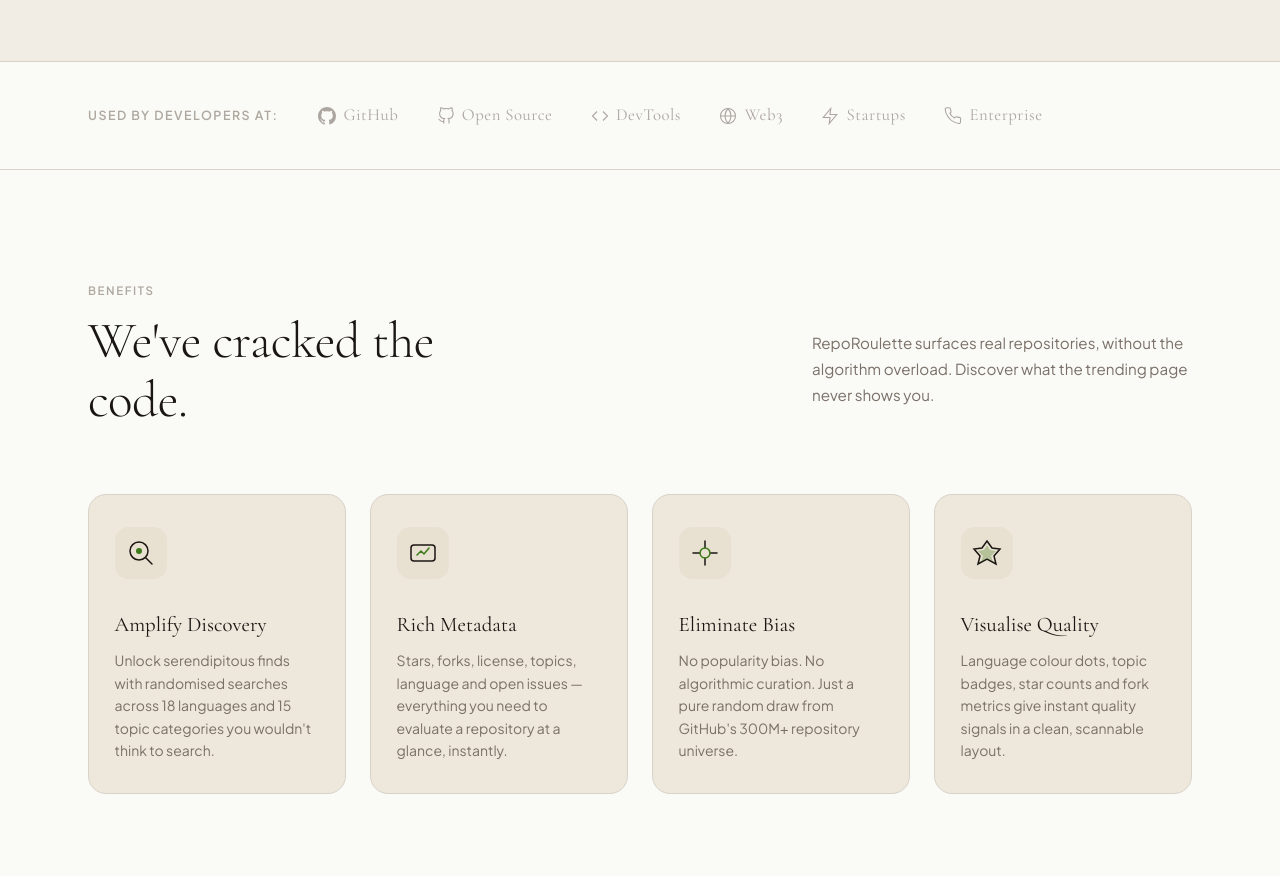
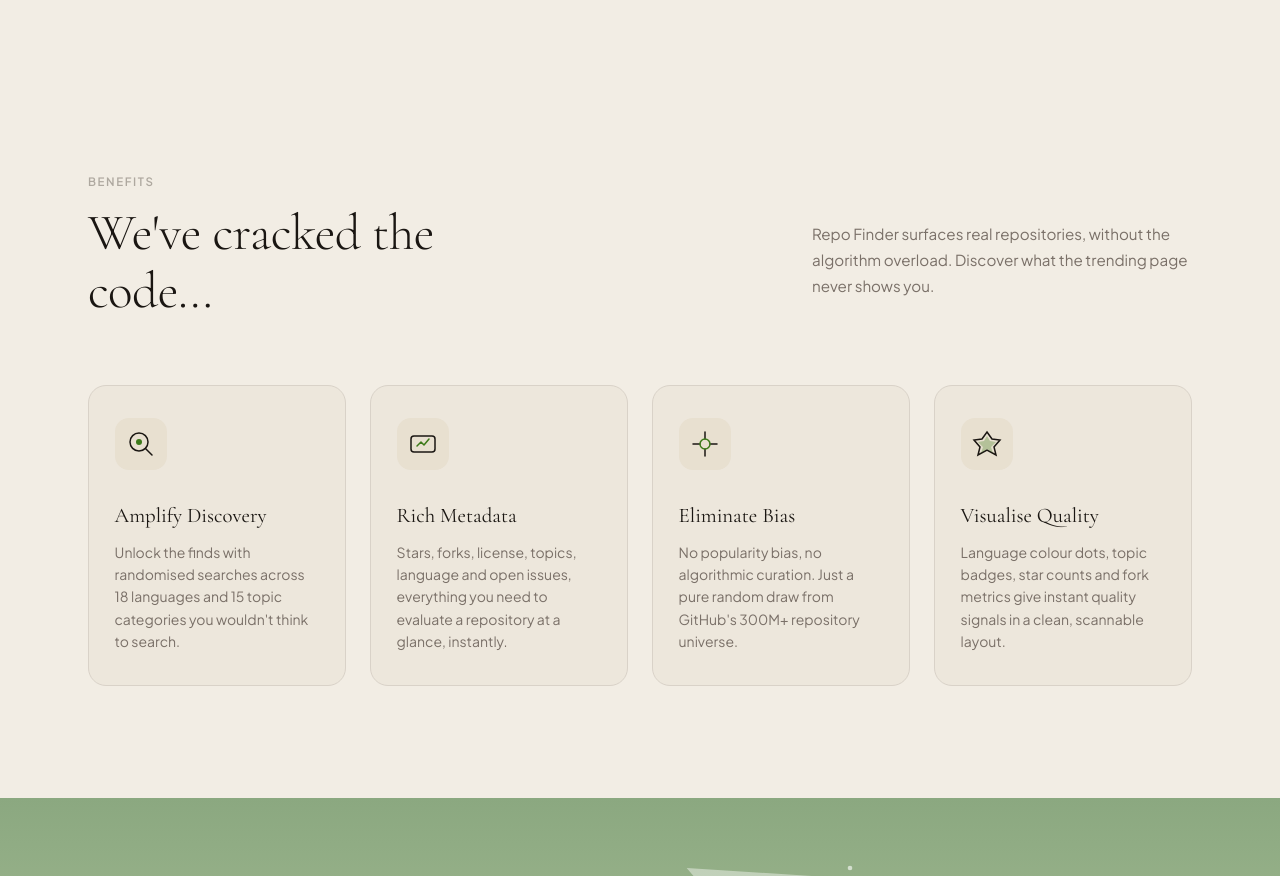
Before and after one commit to Renz-Victa/Github-Random-Repository-Finder, a plain HTML site: page index.html in a window 1280 px wide. Shown: the part 798-1674 px from the top of the page. Drawn offline with nearby package versions, Linux system fonts and the light colour scheme.

```diff
--- a/index.html
+++ b/index.html
@@ -27,7 +27,7 @@
                     <line x1="2" y1="12" x2="5" y2="12" />
                     <line x1="19" y1="12" x2="22" y2="12" />
                 </svg>
-                RepoRoulette
+                Repo Finder
             </a>
             <div class="nav-links">
                 <a href="#benefits">Benefits</a>
@@ -168,7 +168,7 @@
                     <div class="hero-row">
                         <h1 class="hero-h1">Browse everything.</h1>
                         <div style="display:flex;flex-direction:column;gap:1.25rem;align-items:flex-start">
-                            <p class="hero-sub">RepoRoulette finds brilliant, surprising GitHub repositories you'd never
+                            <p class="hero-sub">Repo Finder finds brilliant, surprising GitHub repositories you'd never
                                 discover on your own. No algorithm. Pure serendipity.</p>
                             <a href="#finder" class="btn-dark">
                                 <svg width="16" height="16" viewBox="0 0 24 24" fill="none" stroke="currentColor"
@@ -189,71 +189,15 @@
         </div>
     </section>
 
-    <!-- TRUSTED BY -->
-    <div class="trusted">
-        <div class="trusted-inner">
-            <span class="trusted-label">Used by developers at:</span>
-            <div class="trusted-logos">
-                <div class="t-logo">
-                    <svg width="18" height="18" viewBox="0 0 24 24" fill="currentColor">
-                        <path
-                            d="M12 0C5.37 0 0 5.37 0 12c0 5.31 3.435 9.795 8.205 11.385.6.105.825-.255.825-.57 0-.285-.015-1.23-.015-2.235-3.015.555-3.795-.735-4.035-1.41-.135-.345-.72-1.41-1.23-1.695-.42-.225-1.02-.78-.015-.795.945-.015 1.62.87 1.845 1.23 1.08 1.815 2.805 1.305 3.495.99.105-.78.42-1.305.765-1.605-2.67-.3-5.46-1.335-5.46-5.925 0-1.305.465-2.385 1.23-3.225-.12-.3-.54-1.53.12-3.18 0 0 1.005-.315 3.3 1.23.96-.27 1.98-.405 3-.405s2.04.135 3 .405c2.295-1.56 3.3-1.23 3.3-1.23.66 1.65.24 2.88.12 3.18.765.84 1.23 1.905 1.23 3.225 0 4.605-2.805 5.625-5.475 5.925.435.375.81 1.095.81 2.22 0 1.605-.015 2.895-.015 3.3 0 .315.225.69.825.57A12.02 12.02 0 0 0 24 12c0-6.63-5.37-12-12-12z" />
-                    </svg>
-                    GitHub
-                </div>
-                <div class="t-logo">
-                    <svg width="18" height="18" viewBox="0 0 24 24" fill="none" stroke="currentColor"
-                        stroke-width="1.5">
-                        <path
-                            d="M9 19c-5 1.5-5-2.5-7-3m14 6v-3.87a3.37 3.37 0 0 0-.94-2.61c3.14-.35 6.44-1.54 6.44-7A5.44 5.44 0 0 0 20 4.77 5.07 5.07 0 0 0 19.91 1S18.73.65 16 2.48a13.38 13.38 0 0 0-7 0C6.27.65 5.09 1 5.09 1A5.07 5.07 0 0 0 5 4.77a5.44 5.44 0 0 0-1.5 3.78c0 5.42 3.3 6.61 6.44 7A3.37 3.37 0 0 0 9 18.13V22" />
-                    </svg>
-                    Open Source
-                </div>
-                <div class="t-logo">
-                    <svg width="18" height="18" viewBox="0 0 24 24" fill="none" stroke="currentColor"
-                        stroke-width="1.5">
-                        <polyline points="16 18 22 12 16 6" />
-                        <polyline points="8 6 2 12 8 18" />
-                    </svg>
-                    DevTools
-                </div>
-                <div class="t-logo">
-                    <svg width="18" height="18" viewBox="0 0 24 24" fill="none" stroke="currentColor"
-                        stroke-width="1.5">
-                        <circle cx="12" cy="12" r="10" />
-                        <path
-                            d="M2 12h20M12 2a15.3 15.3 0 0 1 4 10 15.3 15.3 0 0 1-4 10 15.3 15.3 0 0 1-4-10 15.3 15.3 0 0 1 4-10z" />
-                    </svg>
-                    Web3
-                </div>
-                <div class="t-logo">
-                    <svg width="18" height="18" viewBox="0 0 24 24" fill="none" stroke="currentColor"
-                        stroke-width="1.5">
-                        <polygon points="13 2 3 14 12 14 11 22 21 10 12 10 13 2" />
-                    </svg>
-                    Startups
-                </div>
-                <div class="t-logo">
-                    <svg width="18" height="18" viewBox="0 0 24 24" fill="none" stroke="currentColor"
-                        stroke-width="1.5">
-                        <path
-                            d="M22 16.92v3a2 2 0 0 1-2.18 2 19.79 19.79 0 0 1-8.63-3.07A19.5 19.5 0 0 1 4.69 12a19.79 19.79 0 0 1-3.07-8.67A2 2 0 0 1 3.6 1h3a2 2 0 0 1 2 1.72c.127.96.361 1.903.7 2.81a2 2 0 0 1-.45 2.11L7.91 8.6a16 16 0 0 0 5.99 5.99l.96-.96a2 2 0 0 1 2.11-.45c.907.339 1.85.573 2.81.7A2 2 0 0 1 22 16.92z" />
-                    </svg>
-                    Enterprise
-                </div>
-            </div>
-        </div>
-    </div>
-
     <!-- BENEFITS -->
     <section id="benefits">
         <div class="wrap">
             <div class="benefits-top" data-reveal>
                 <div>
                     <p class="s-label">Benefits</p>
-                    <h2 class="s-head">We've cracked the code.</h2>
+                    <h2 class="s-head">We've cracked the code...</h2>
                 </div>
-                <p class="s-sub">RepoRoulette surfaces real repositories, without the algorithm overload. Discover what
+                <p class="s-sub">Repo Finder surfaces real repositories, without the algorithm overload. Discover what
                     the trending page never shows you.</p>
             </div>
             <div class="benefits-grid">
@@ -265,7 +209,7 @@
                         <circle cx="24" cy="24" r="3" fill="#3D7A1A" />
                     </svg>
                     <h3 class="benefit-title">Amplify Discovery</h3>
-                    <p class="benefit-text">Unlock serendipitous finds with randomised searches across 18 languages and
+                    <p class="benefit-text">Unlock the finds with randomised searches across 18 languages and
                         15 topic categories you wouldn't think to search.</p>
                 </div>
                 <div class="benefit-card" data-reveal>
@@ -276,7 +220,7 @@
                             stroke-linejoin="round" />
                     </svg>
                     <h3 class="benefit-title">Rich Metadata</h3>
-                    <p class="benefit-text">Stars, forks, license, topics, language and open issues — everything you
+                    <p class="benefit-text">Stars, forks, license, topics, language and open issues, everything you
                         need to evaluate a repository at a glance, instantly.</p>
                 </div>
                 <div class="benefit-card" data-reveal>
@@ -287,7 +231,7 @@
                         <circle cx="26" cy="26" r="5" stroke="#3D7A1A" stroke-width="1.5" />
                     </svg>
                     <h3 class="benefit-title">Eliminate Bias</h3>
-                    <p class="benefit-text">No popularity bias. No algorithmic curation. Just a pure random draw from
+                    <p class="benefit-text">No popularity bias, no algorithmic curation. Just a pure random draw from
                         GitHub's 300M+ repository universe.</p>
                 </div>
                 <div class="benefit-card" data-reveal>
@@ -348,30 +292,30 @@
         <div class="bigpic-content">
             <div class="bigpic-left" data-reveal>
                 <p class="s-label">Features</p>
-                <h2 class="s-head">See the Big Picture</h2>
-                <p class="s-sub" style="margin-top:.9rem">RepoRoulette puts the entire GitHub universe at your
-                    fingertips — surfacing repositories you'd never find scrolling trending feeds.</p>
+                <h2 class="s-head">See the Bigger Picture...</h2>
+                <p class="s-sub" style="margin-top:.9rem">Repo Finder puts the entire GitHub universe at your
+                    fingertips, repositories you'd never find scrolling trending feeds.</p>
                 <br>
                 <a href="#finder" class="btn-dark" style="margin-top:.5rem">Discover More</a>
             </div>
             <div class="numbered-list" data-reveal>
                 <div class="num-item">
-                    <span class="num">01</span>
+                    <span class="num"></span>
                     <p class="num-text"><strong>Spot Hidden Gems:</strong> No more scanning pages of trending
                         repositories that everyone already knows about.</p>
                 </div>
                 <div class="num-item">
-                    <span class="num">02</span>
+                    <span class="num"></span>
                     <p class="num-text"><strong>Filter by Language:</strong> Target your discovery — jump straight to
                         Rust libraries, Python ML tools, or Go CLIs.</p>
                 </div>
                 <div class="num-item">
-                    <span class="num">03</span>
+                    <span class="num"></span>
                     <p class="num-text"><strong>Topic-Aware Search:</strong> Explore by category — games, security,
                         databases, compilers — and let randomness handle the rest.</p>
                 </div>
                 <div class="num-item">
-                    <span class="num">04</span>
+                    <span class="num"></span>
                     <p class="num-text"><strong>Your GitHub Passport:</strong> Every click is a new adventure across the
                         330M+ repositories that make up the GitHub universe.</p>
                 </div>
@@ -385,9 +329,9 @@
             <div class="specs-top" data-reveal>
                 <div>
                     <p class="s-label">Specifications</p>
-                    <h2 class="s-head">Why Choose RepoRoulette?</h2>
+                    <h2 class="s-head">Why Choose Repo Finder?</h2>
                     <p class="s-sub" style="margin-top:1rem">You need a discovery tool that breaks out of the bubble.
-                        That's why we built RepoRoulette — a developer-first approach to exploring GitHub.</p>
+                        That's why we built Repo Finder, a developer-first approach to exploring GitHub.</p>
                     <br><a href="#finder" class="btn-dark">Discover More</a>
                 </div>
                 <div class="specs-img">
@@ -434,7 +378,7 @@
                     <thead>
                         <tr>
                             <th>Feature</th>
-                            <th class="hl">RepoRoulette</th>
+                            <th class="hl">Repo Finder</th>
                             <th>GitHub Trending</th>
                             <th>GitHub Search</th>
                         </tr>
@@ -518,11 +462,11 @@
                     </svg>
                 </div>
                 <div>
-                    <blockquote class="testi-quote">"I was sceptical, but RepoRoulette completely changed how I explore
-                        open source. I've found three libraries I now use in production — none of which I would have
+                    <blockquote class="testi-quote">"I was sceptical, but Repo Finder completely changed how I explore
+                        open source. I've found three libraries I now use in production, none of which I would have
                         discovered through trending."</blockquote>
-                    <p class="testi-name">Alex Chen</p>
-                    <p class="testi-role">Senior Software Engineer</p>
+                    <p class="testi-name">Renz Victa</p>
+                    <p class="testi-role">Software Engineer</p>
                     <br>
                     <p class="s-label" style="margin-top:1.5rem">Map Your Discovery</p>
                     <div style="margin-top:1rem"><a href="#finder" class="btn-dark">Discover More</a></div>
@@ -540,23 +484,23 @@
                     <h2 class="s-head">Get Started</h2>
                 </div>
                 <p class="s-sub" style="max-width:380px">With our zero-setup interface, you're discovering repositories
-                    in seconds — no account, no API key required.</p>
+                    in seconds, no account, no API key required.</p>
             </div>
             <div class="steps-grid">
                 <div class="step-card" data-reveal>
-                    <p class="step-num">01</p>
+                    <p class="step-num">1</p>
                     <h3 class="step-title">Choose Filters</h3>
                     <p class="step-text">Select a programming language and a topic category from the dropdowns, or leave
                         both empty for a completely random draw from GitHub's universe.</p>
                 </div>
                 <div class="step-card" data-reveal>
-                    <p class="step-num">02</p>
+                    <p class="step-num">2</p>
                     <h3 class="step-title">Hit Discover</h3>
-                    <p class="step-text">Click the Discover button. RepoRoulette queries the GitHub API with randomised
+                    <p class="step-text">Click the Discover button. Repo Finder queries the GitHub API with randomised
                         parameters and returns a repository you've likely never seen before.</p>
                 </div>
                 <div class="step-card" data-reveal>
-                    <p class="step-num">03</p>
+                    <p class="step-num">3</p>
                     <h3 class="step-title">Explore & Repeat</h3>
                     <p class="step-text">Review the full metadata — stars, language, topics, description. If it sparks
                         interest, open it on GitHub. If not, click discover again.</p>
@@ -687,7 +631,7 @@
                         <line x1="2" y1="12" x2="5" y2="12" />
                         <line x1="19" y1="12" x2="22" y2="12" />
                     </svg>
-                    RepoRoulette
+                    Repo Finder
                 </a>
                 <p>Powered by the GitHub REST API. Built with TypeScript &amp; Vite. Not affiliated with GitHub, Inc.
                 </p>
@@ -700,7 +644,7 @@
             </div>
         </div>
         <div class="footer-bottom">
-            <span>© RepoRoulette. 2026. All Rights Reserved</span>
+            <span>© Repo Finder 2026 | All Rights Reserved</span>
             <span style="display:flex;gap:1.5rem">
                 <a href="#benefits" style="color:rgba(242,237,228,.5);transition:color .2s">Benefits</a>
                 <a href="#specs" style="color:rgba(242,237,228,.5);transition:color .2s">Specifications</a>
--- a/style.css
+++ b/style.css
@@ -299,60 +299,7 @@
   flex-shrink: 0
 }
 
-/* ===== TRUSTED ===== */
-.trusted {
-  padding: 2.5rem 0;
-  border-top: 1px solid var(--border);
-  border-bottom: 1px solid var(--border);
-  background: var(--white)
-}
 
-.trusted-inner {
-  max-width: 1200px;
-  margin: 0 auto;
-  padding: 0 clamp(1.25rem, 4vw, 3rem);
-  display: flex;
-  align-items: center;
-  gap: 2.5rem;
-  flex-wrap: wrap
-}
-
-.trusted-label {
-  font-size: .78rem;
-  font-weight: 600;
-  letter-spacing: .12em;
-  text-transform: uppercase;
-  color: var(--ink-xlight);
-  flex-shrink: 0
-}
-
-.trusted-logos {
-  display: flex;
-  align-items: center;
-  gap: clamp(1.5rem, 3vw, 3rem);
-  flex-wrap: wrap
-}
-
-.t-logo {
-  display: flex;
-  align-items: center;
-  gap: .45rem;
-  font-family: var(--serif);
-  font-size: 1.05rem;
-  font-weight: 400;
-  color: var(--ink-light);
-  letter-spacing: .03em;
-  opacity: .6;
-  transition: opacity .2s
-}
-
-.t-logo:hover {
-  opacity: 1
-}
-
-.t-logo svg {
-  flex-shrink: 0
-}
 
 /* ===== SECTION SHARED ===== */
 .s-label {
```
